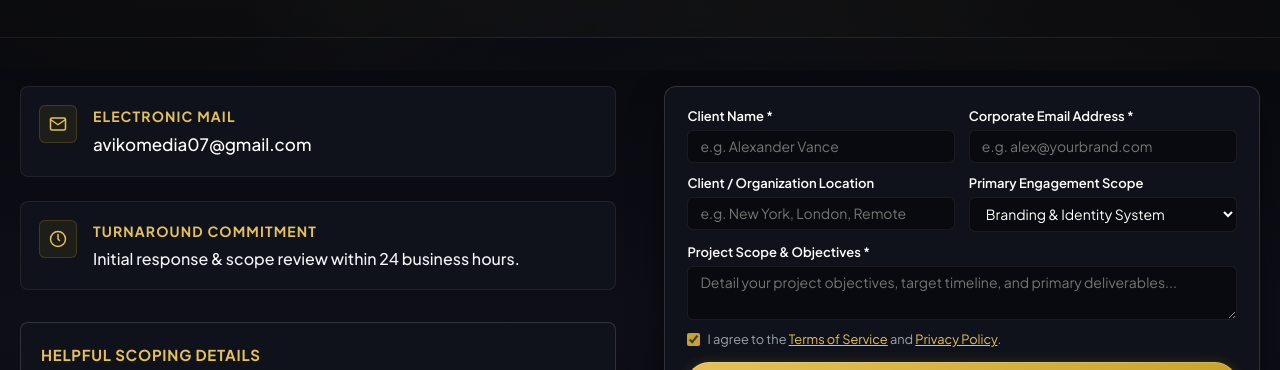
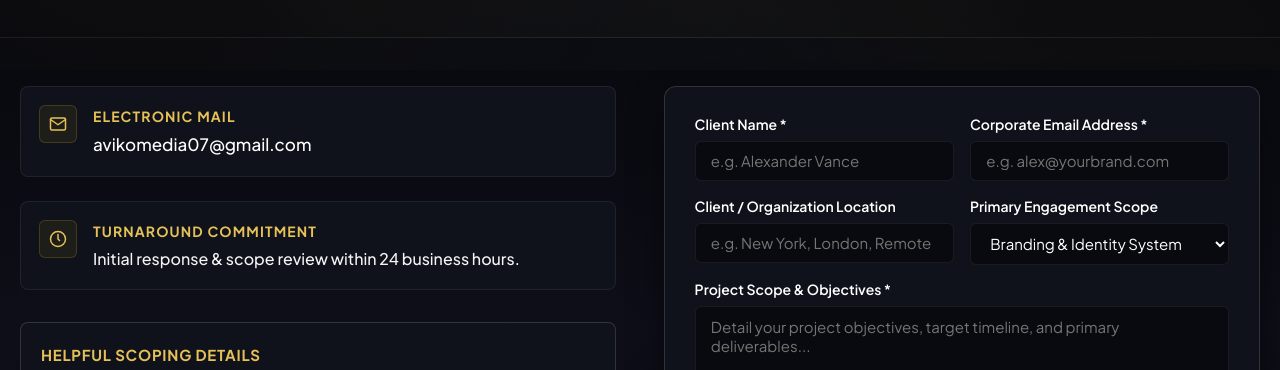
Before and after one commit to xngdinesh/Aviko-Creative-Studio, a plain HTML site: page contact.html in a window 1280 px wide. Shown: the part 360-730 px from the top of the page. Drawn offline with Linux system fonts and the light colour scheme.

Commit message:
Enlarge contact form box padding and input dimensions for balanced visual hierarchy

```diff
--- a/contact.html
+++ b/contact.html
@@ -169,7 +169,7 @@
                 </label>
               </div>
 
-              <button type="submit" class="btn btn-primary" style="width: 100%; padding: 0.65rem 1rem;" id="submitQuoteBtn">
+              <button type="submit" class="btn btn-primary" style="width: 100%; padding: 0.85rem 1.25rem;" id="submitQuoteBtn">
                 <span>Submit Creative Inquiry</span>
                 <svg width="15" height="15" viewBox="0 0 24 24" fill="none" stroke="currentColor" stroke-width="2.5" stroke-linecap="round" stroke-linejoin="round"><line x1="22" y1="2" x2="11" y2="13"/><polygon points="22 2 15 22 11 13 2 9 22 2"/></svg>
               </button>
--- a/style.css
+++ b/style.css
@@ -1429,14 +1429,14 @@ h1, h2, h3, h4, h5, h6 {
   background: var(--bg-surface);
   border: 1px solid var(--border-medium);
   border-radius: var(--radius-md);
-  padding: 1.15rem 1.4rem;
+  padding: 1.6rem 1.85rem;
   box-shadow: 0 15px 40px -10px rgba(0, 0, 0, 0.75);
 }
 
 .form-grid-2 {
   display: grid;
   grid-template-columns: 1fr 1fr;
-  gap: 0 0.85rem;
+  gap: 0 1rem;
 }
 
 @media (max-width: 640px) {
@@ -1448,12 +1448,12 @@ h1, h2, h3, h4, h5, h6 {
 .form-group {
   display: flex;
   flex-direction: column;
-  gap: 0.2rem;
-  margin-bottom: 0.6rem;
+  gap: 0.35rem;
+  margin-bottom: 0.85rem;
 }
 
 .form-label {
-  font-size: 0.8125rem;
+  font-size: 0.875rem;
   font-weight: 600;
   color: #ffffff;
 }
@@ -1462,8 +1462,8 @@ h1, h2, h3, h4, h5, h6 {
 .form-select,
 .form-textarea {
   width: 100%;
-  padding: 0.42rem 0.75rem;
-  font-size: 0.875rem;
+  padding: 0.6rem 0.95rem;
+  font-size: 0.9375rem;
   background: var(--bg-primary);
   border: 1px solid var(--border-subtle);
   border-radius: var(--radius-xs);
@@ -1481,16 +1481,16 @@ h1, h2, h3, h4, h5, h6 {
 
 .form-textarea {
   resize: vertical;
-  min-height: 54px;
-  height: 54px;
+  min-height: 80px;
+  height: 80px;
 }
 
 .form-consent-wrap {
   display: flex;
   align-items: center;
-  gap: 0.45rem;
-  margin-bottom: 0.75rem;
-  font-size: 0.8rem;
+  gap: 0.55rem;
+  margin-bottom: 1rem;
+  font-size: 0.875rem;
   color: var(--text-muted);
 }
 
```
Also changed, not shown: index.html (+1 -1 lines).
